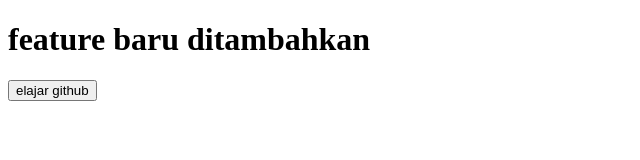
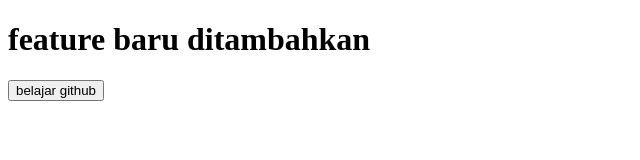
Before and after one commit to kokolopo/belajar-github, a plain HTML site: page index.html in a window 1280 px wide. Shown: the full height of the page, 0-640 px from the left. Drawn offline with Linux system fonts and the light colour scheme.

Commit message:
Merge branch 'featureB' into development

```diff
--- a/index.html
+++ b/index.html
@@ -11,6 +11,6 @@
        feature baru ditambahkan
    </h1>
 
-   <button>elajar github</button>
+   <button>belajar github</button>
 </body>
 </html>
```
